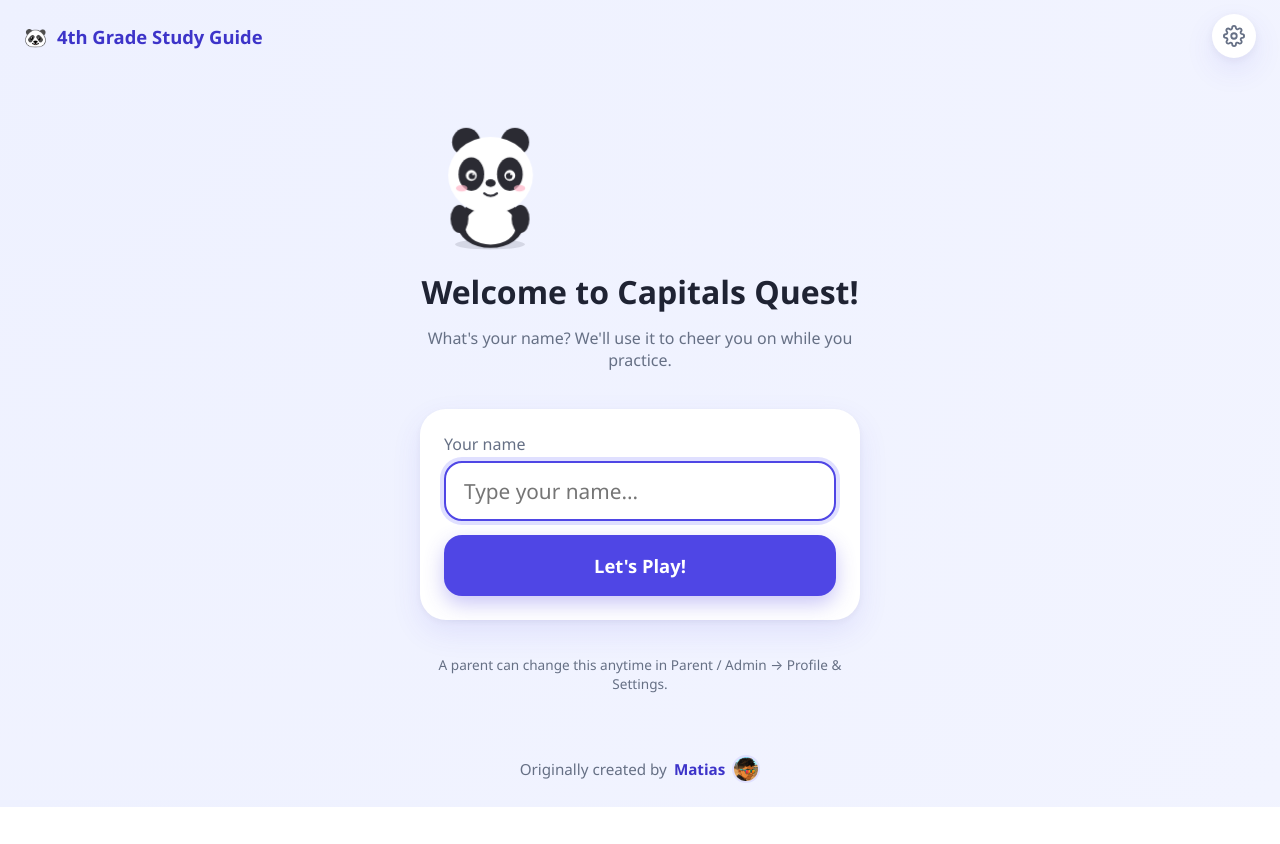
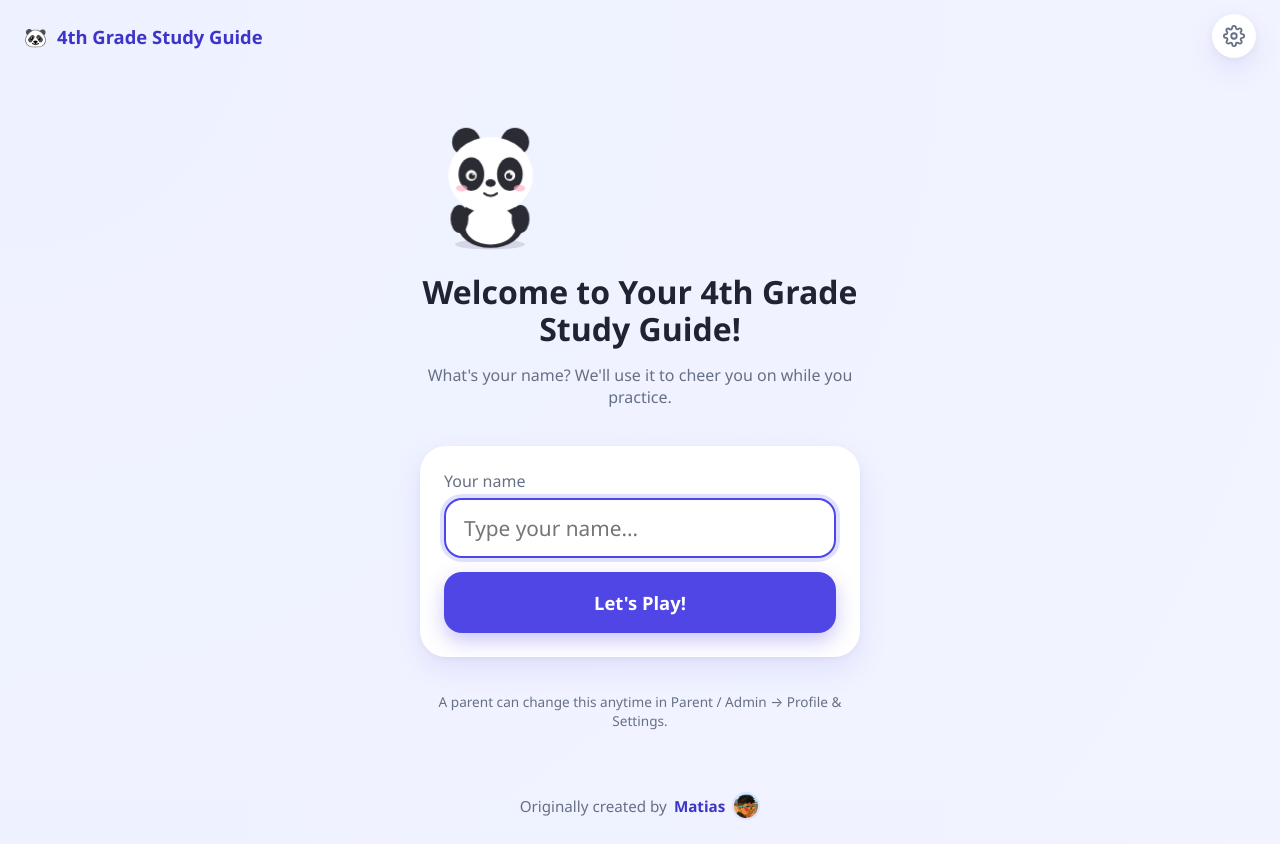
Before and after one commit to MatiasCodingLab/StudyZone, a React (Vite) app: page / in a window 1280 px wide. Before the commit the page ends 807 px from the top, so only its background shows below. Built offline with nearby package versions, Linux system fonts and the light colour scheme.

Commit message:
minor
Updated welcome screen

```diff
--- a/src/features/onboarding/WelcomeScreen.tsx
+++ b/src/features/onboarding/WelcomeScreen.tsx
@@ -23,7 +23,7 @@ export function WelcomeScreen() {
     <div className="stack text-center" style={{ gap: 22, paddingTop: 40, maxWidth: 440, margin: '0 auto' }}>
       <Panda mood="idle" size={140} />
       <div>
-        <h1>Welcome to Capitals Quest!</h1>
+        <h1>Welcome to Your 4th Grade Study Guide!</h1>
         <p className="muted">What's your name? We'll use it to cheer you on while you practice.</p>
       </div>
 
```
Also changed, not shown: 1 other file (tests, documents, lock files or other folders).
